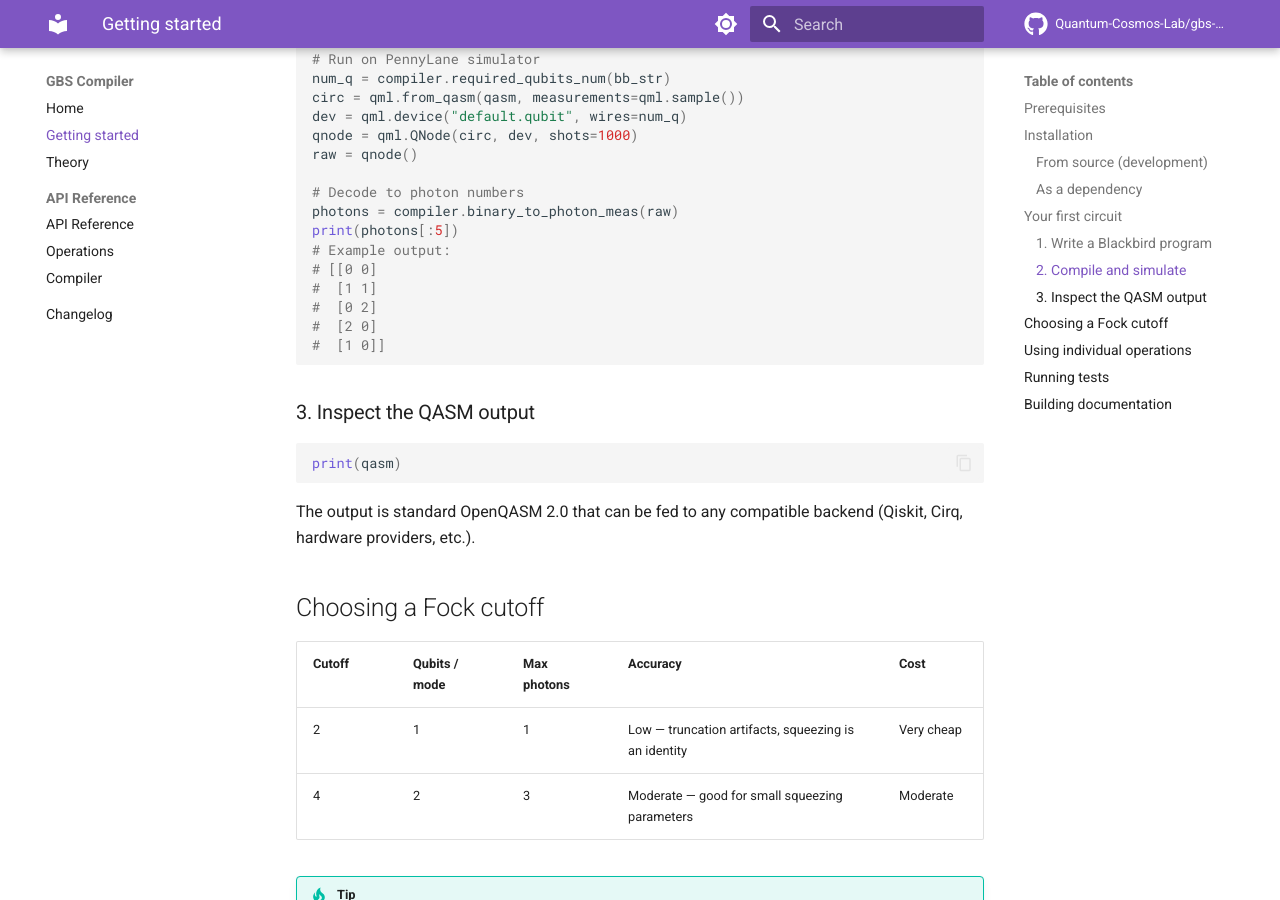
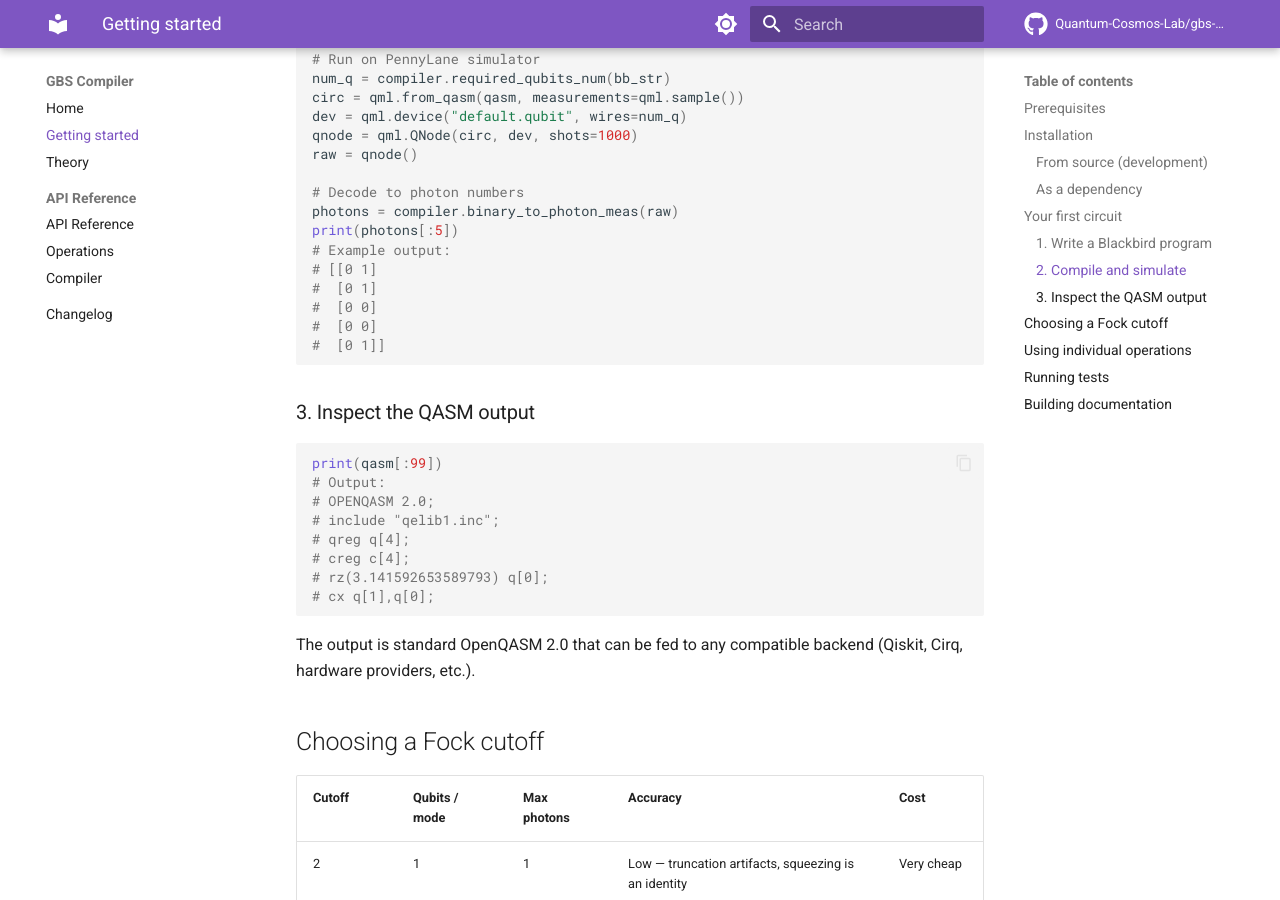
Before and after one commit to Quantum-Cosmos-Lab/gbs-compiler, an MkDocs documentation site: the page built from docs/getting-started.md, in a window 1280 px wide and 900 px high, scrolled down 1264 px. Built offline with MkDocs 1.6.1 and Material for MkDocs 9.7.7, drawn with Linux system fonts in a browser that asks for light colours; comment, search, counter and statistics services are not loaded.

````diff
--- a/docs/getting-started.md
+++ b/docs/getting-started.md
@@ -65,17 +65,24 @@ raw = qnode()
 photons = compiler.binary_to_photon_meas(raw)
 print(photons[:5])
 # Example output:
-# [[0 0]
-#  [1 1]
-#  [0 2]
-#  [2 0]
-#  [1 0]]
+# [[0 1]
+#  [0 1]
+#  [0 0]
+#  [0 0]
+#  [0 1]]
 ```
 
 ### 3. Inspect the QASM output
 
 ```python
-print(qasm)
+print(qasm[:99])
+# Output:
+# OPENQASM 2.0;
+# include "qelib1.inc";
+# qreg q[4];
+# creg c[4];
+# rz(3.141592653589793) q[0];
+# cx q[1],q[0];
 ```
 
 The output is standard OpenQASM 2.0 that can be fed to any compatible backend (Qiskit, Cirq, hardware providers, etc.).
````
Also changed, not shown: docs/index.md (+5 -1 lines), docs/theory.md (+0 -7 lines), 2 other files.
